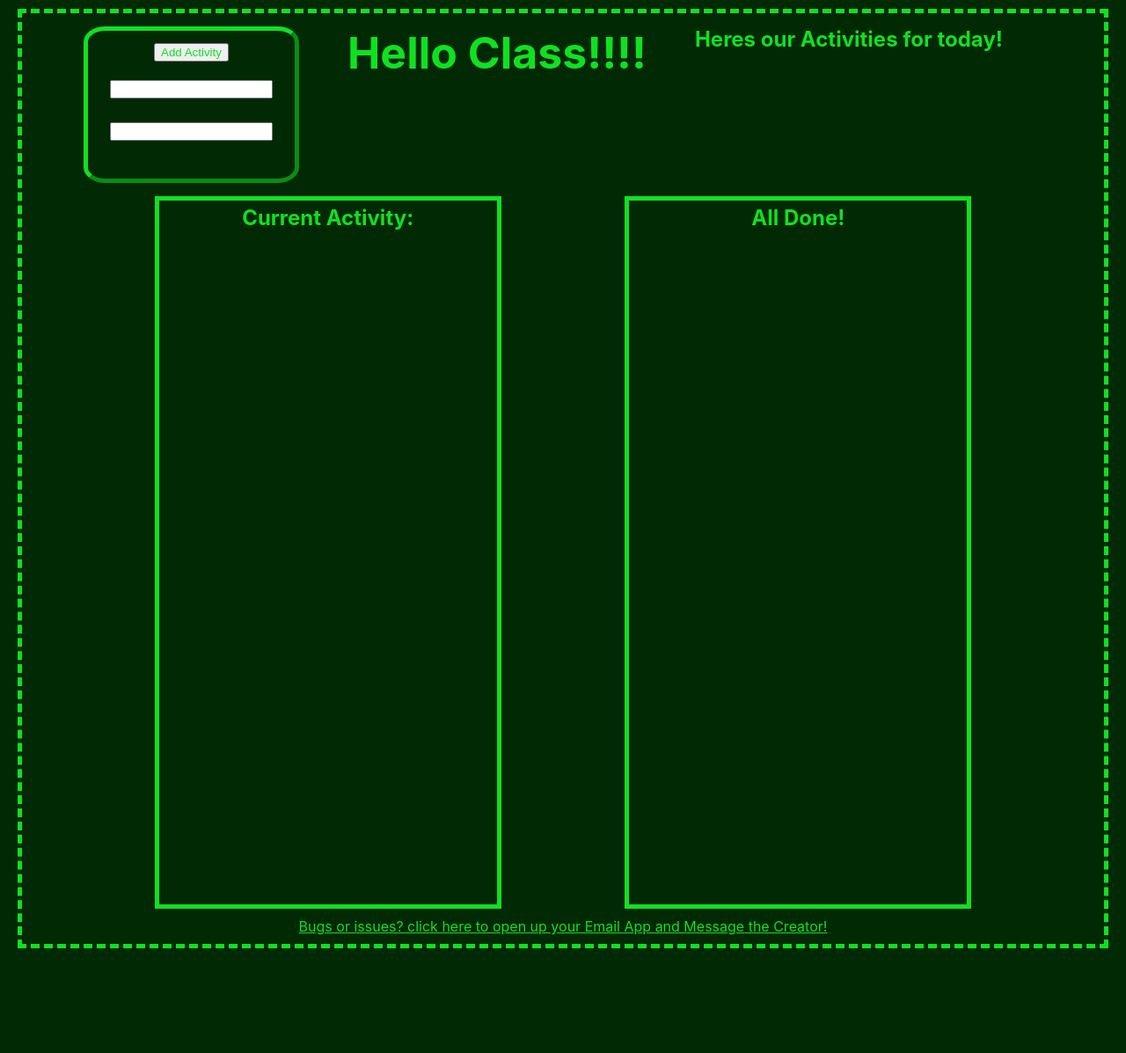
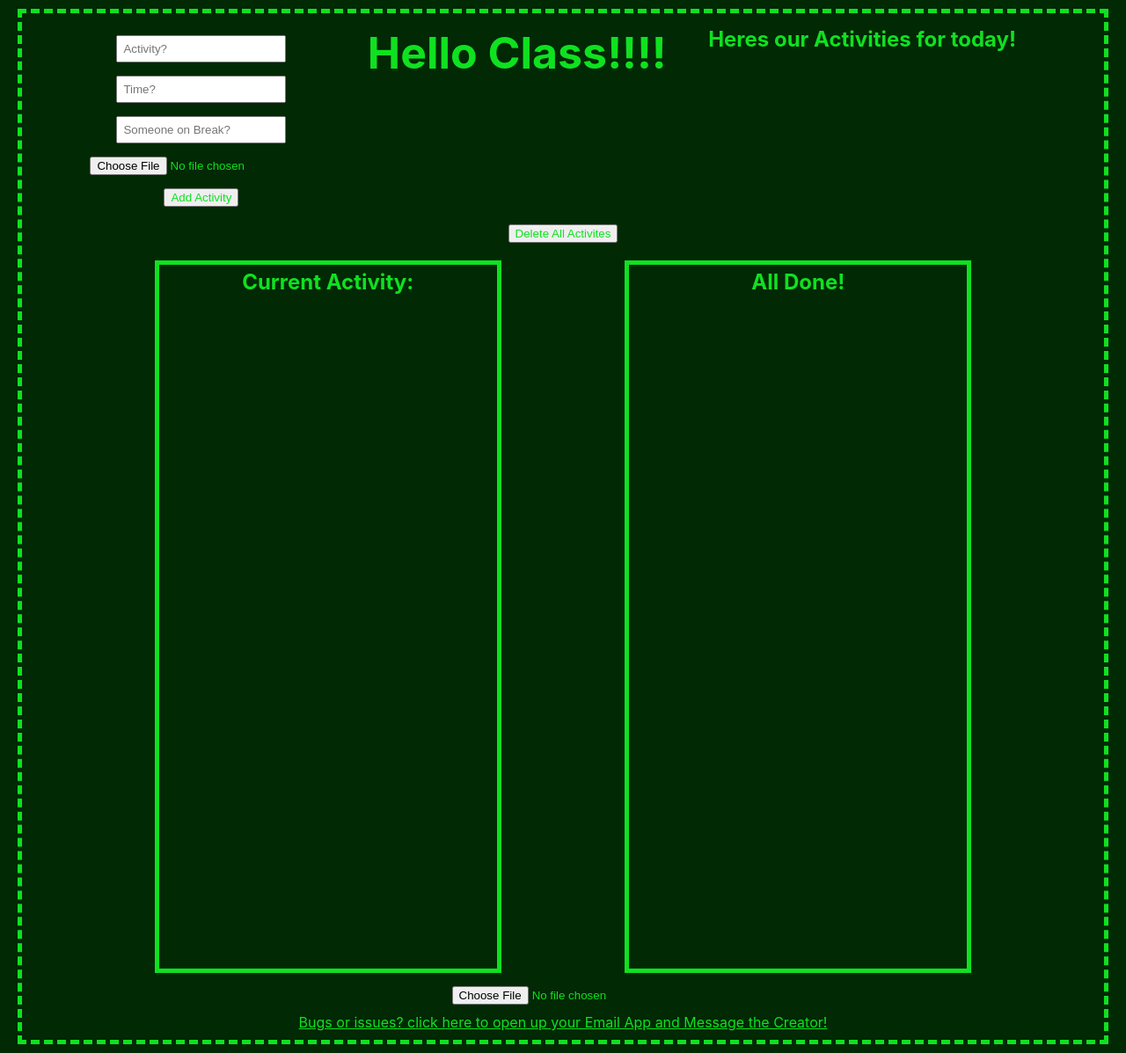
Before and after one commit to MrSinzo/Sinzos-Daily-Planner, a React (Create React App) app: page / in a window 1280 px wide. Shown: the whole page at 88% size. Before the commit the page ends 1088 px from the top, so only its background shows below. Built offline with nearby package versions, Linux system fonts and the light colour scheme.

Commit message:
Finally got image saving to work, going to reroute some UI, near MVP

```diff
--- a/src/App.css
+++ b/src/App.css
@@ -72,6 +72,7 @@ h1 {
   border-radius: 10%;
   min-width: 150px;
   min-height: 150px;
+  max-width: 200px;
   padding: 9px;
   font-size: 18px;
   cursor: move;
@@ -80,6 +81,7 @@ h1 {
 
 .activityText {
   padding: 6px;
+  color: black;
 }
 
 .draggableActivity:hover {
@@ -94,6 +96,11 @@ h1 {
   min-height: 100px;
   touch-action: manipulation;
   pointer-events: none;
+}
+
+.cardHeaderFlex {
+  display: flex;
+  justify-content: space-around;
 }
 
 /*Screen Responsive Code below*/
--- a/src/components/ActivityList.js
+++ b/src/components/ActivityList.js
@@ -5,21 +5,25 @@ export default function ActivityList({ localData }) {
   localData = JSON.parse(localStorage.getItem("Activity"));
 
   console.log(localData);
-    return (
-      <div className="flexthis">
-        {localData.map((singleAct) => (
-          <Draggable
-            key={singleAct.id}
-            axis="both"
-            defaultPosition={{ x: 0, y: 0 }}
-          >
-            <div>
-              <p> The draggable element</p>
-              <p>{singleAct.title}</p>
-              <p>{singleAct.time}</p>
+
+  return (
+    <div className="flexThis">
+      {localData.map((singleAct) => (
+        <div key={singleAct.key}>
+          <Draggable axis="both" defaultPosition={{ x: 0, y: 0 }}>
+            <div className="draggableActivity">
+              <div className="cardHeaderFlex">
+                <li>{singleAct.title}</li>
+                <li>{singleAct.time}</li>
+              </div>
+              <img className="picFix"
+                src={singleAct.image}
+              ></img>
+              <li>{singleAct.breakTime}</li>
             </div>
           </Draggable>
-        ))}
-      </div>
-    );
+        </div>
+      ))}
+    </div>
+  );
 }
--- a/src/components/Header.js
+++ b/src/components/Header.js
@@ -1,65 +1,218 @@
-import React from "react";
+import React, { useEffect } from "react";
 import { useState } from "react";
 import uuid from "../utils/helpers";
 
-if (localStorage.getItem("Activity") == null) {
-  localStorage.setItem("Activity", "[]");
-}
+function Header() {
+  if (localStorage.getItem("Activity") == null) {
+    localStorage.setItem("Activity", "[]");
+  }
 
-function Header() {
+  //   const [newActivity, setNewActivity] = useState(""
+  //  )
+
   const [title, setTitle] = useState("");
   const [time, setTime] = useState("");
-
+  const [breakTime, setBreakTime] = useState("");
+  const [image, setImage] = useState("");
+  const [selectedImage, setSelectedImage] = useState(
+    localStorage.getItem("profilePicture") ?? "/static/images/avatar/1.jpg"
+  );
+  // const file = document.querySelector("input[type=file]").files[0]
   const handleInputChange = (e) => {
     // Getting the value and name of the input which triggered the change
     const { name, value } = e.target;
 
     // Ternary statement that will call either setTitle or setTime based on what field the user is typing in
     // we can handle the extra stuff with and expanded if statement probably
-    return name === "title" ? setTitle(value) : setTime(value);
+    if (name === "title") {
+      return setTitle(value);
+    }
+    if (name === "time") {
+      return setTime(value);
+    }
+    if (name === "breakTime") {
+      return setBreakTime(value);
+    }
+    if (name === "image") {
+      return setImage(value);
+    }
   };
+
+  // const [file, setFile] = useState("");
+
+  useEffect(() => {
+    if (image) {
+      localStorage.getItem("profilePicture");
+    }
+  }, [image]);
+
   // the object we store the teachers input in
   const newActivity = {
     title: title,
     time: time,
-    id: uuid(),
+    breakTime: breakTime,
+    image: selectedImage,
+    key: uuid(),
+  };
+
+  // console.log(image);
+
+  const handlePhoto = (e) => {
+    const reader = new FileReader();
+
+    reader.onload = (event) => {
+      localStorage.setItem("SPED_IMAGE", event.target.result);
+      setSelectedImage(event.target.result);
+      // let info = event.target.result;
+      console.log(selectedImage);
+    };
+    reader.readAsDataURL(e.target.files[0]);
+    // console.log(newImage)
+    // setImage(newImage);
+  };
+  console.log(selectedImage)
+  const handleSubmit = (e) => {
+    e.preventDefault();
+    const formData = new FormData();
+    formData.append("photo", newActivity.image);
+
+    console.log(newActivity.image);
   };
 
   //when "Add Activity" button is clicked it will grab the old arrat of data,
   //push the new object into the array and then save it to local storage
 
   const handleClick = (e) => {
-    e.preventDefault();
-    console.log(title, time);
     let oldData = JSON.parse(localStorage.getItem("Activity"));
-    console.log(oldData);
+
+    // localStorage.setItem("profilePicture", event.target.result);
+    // setSelectedImage(event.target.result);
     oldData.push(newActivity);
+    localStorage.setItem("Activity", JSON.stringify(oldData));
+    // };
+    // console.log(reader);
+    // reader.readAsDataURL(e.target.files[0]);
+  };
 
-    localStorage.setItem("Activity", JSON.stringify(oldData));
-    // i know using window.loacation is looked down upon in REACT but im having trobule getting useEffect to work with local storage
-    window.location.reload()
-    setTitle("");
-    setTime("");
-  };
+  //working delte fo ALL Activities
+  // const handleDelete = useEffect(() => {
+  //   return localStorage.removeItem("Activity")
+  // })
+
+  const handleDelete = useEffect(() => {
+
+    localStorage.removeItem("Activity");
+    localStorage.removeItem("SPED_IMAGE")
+
+  });
+
+  // useEffect(() => {
+
+  // })
 
   return (
     <div>
       <div className="flexThis">
-        <div className="draggableActivity">
+        <div className="">
+          <li>
+            <input
+              className="activityText"
+              name="title"
+              value={title}
+              onChange={handleInputChange}
+              placeholder="Activity?"
+            />
+          </li>
+          <li>
+            <input
+              className="activityText"
+              name="time"
+              value={time}
+              onChange={handleInputChange}
+              placeholder="Time?"
+            />
+          </li>
+          <li>
+            <input
+              className="activityText"
+              name="breakTime"
+              value={breakTime}
+              onChange={handleInputChange}
+              placeholder="Someone on Break?"
+            />
+          </li>
+          <li>
+            <form onSubmit={handleSubmit} encType="multipart/form-data">
+                  <div
+                    title="Edit picture"
+                    className=""
+                    alt="Profile Picture"
+                    src={selectedImage}
+                    sx={{
+                      width: 250,
+                      height: 250,
+                    }}
+                    onClick={() => document.getElementById("fileInput").click()}
+                  />
+                  <input
+                    title="Click to edit!"
+                    type="file"
+                    accept=".png, .jpg, .jpeg"
+                    name="photo"
+                    onChange={handlePhoto}
+                    id="fileInput"
+                  />
+            </form>
+          </li>
           <button onClick={handleClick}>Add Activity</button>
-          <li className="activityText">
-            <input name="title" value={title} onChange={handleInputChange} />
-          </li>
-          <li className="activityText">
-            <input name="time" value={time} onChange={handleInputChange} />
-          </li>
         </div>
         <h1>Hello Class!!!!</h1>
         <h2>Heres our Activities for today!</h2>
         <br />
+      </div>
+      <div>
+        <button className="" id="deleteAllBtn" onClick={handleDelete}>
+          Delete All Activites
+        </button>
       </div>
     </div>
   );
 }
 
 export default Header; // our connection to the rest of the application
+
+// const handleClick = (e) => {
+//   const reader = new FileReader();
+
+//   reader.onload = (event) => {
+//     let oldData = JSON.parse(localStorage.getItem("Activity"));
+//     localStorage.setItem("profilePicture", event.target.result);
+//     setSelectedImage(event.target.result);
+//     oldData.push(newActivity);
+//     localStorage.setItem("Activity", JSON.stringify(oldData));
+//   };
+//   console.log(reader);
+//   reader.readAsDataURL(e.target.files[0]);
+// };
+
+// const handlePhoto = (e) => {
+//   // setNewAuthor({ ...newUser, photo: e.target.files[0] });
+//   // console.log(newUser.photo);
+
+//   const reader = new FileReader();
+
+//   const { name, value } = e.target;
+//   if (name === "image") {
+//     reader.onload = (event) => {
+//       // localStorage.setItem('profilePicture', event.target.result);
+//       // setSelectedImage(event.target.result);
+//       event.target.result;
+//       console.log(event.target.result);
+//       console.log(value)
+//       setImage(event.target.result)
+//     };
+//   }
+
+//   console.log(reader);
+//   reader.readAsDataURL(e.target.files[0]);
+// };
--- /dev/null
+++ b/src/components/ImageUpload.js
@@ -0,0 +1,76 @@
+// import axios from 'axios';
+import React, { useState } from "react";
+// import Avatar from "@mui/material/Avatar";
+
+const ImageUpload = () => {
+  const [newUser, setNewAuthor] = useState({
+    name: "",
+    photo: "",
+  });
+
+  const [selectedImage, setSelectedImage] = useState(
+    localStorage.getItem("profilePicture") ?? "/static/images/avatar/1.jpg"
+  );
+
+  const handlePhoto = (e) => {
+    // setNewAuthor({ ...newUser, photo: e.target.files[0] });
+    // console.log(newUser.photo);
+
+    const reader = new FileReader();
+
+    reader.onload = (event) => {
+      localStorage.setItem("profilePicture", event.target.result);
+      setSelectedImage(event.target.result);
+    };
+
+    reader.readAsDataURL(e.target.files[0]);
+    console.log(e.target.files[0])
+  };
+
+  const handleSubmit = (e) => {
+    e.preventDefault();
+    const formData = new FormData();
+    formData.append("photo", newUser.photo);
+
+    console.log(newUser.photo);
+
+    axios
+      .post("http://localhost:3000/users/add/", formData)
+      .then((res) => {
+        console.log(res);
+      })
+      .catch((err) => {
+        console.log(err);
+      });
+  };
+
+  return (
+    <form onSubmit={handleSubmit} encType="multipart/form-data">
+      <div className="flex flex-col">
+        <div style={{ position: "relative" }}>
+          <div
+            title="Edit picture"
+            className="mt-5 mr-5 hover:cursor-pointer"
+            alt="Profile Picture"
+            src={selectedImage}
+            sx={{
+              width: 250,
+              height: 250,
+            }}
+            onClick={() => document.getElementById("fileInput").click()}
+          />
+          <input
+            title="Click to edit!"
+            type="file"
+            accept=".png, .jpg, .jpeg"
+            name="photo"
+            onChange={handlePhoto}
+            id="fileInput"
+          />
+        </div>
+      </div>
+    </form>
+  );
+};
+
+export default ImageUpload;
--- a/src/pages/Container.js
+++ b/src/pages/Container.js
@@ -3,6 +3,7 @@ import Header from "../components/Header";
 import Footer from "../components/Footer";
 import ActivityList from "../components/ActivityList";
 import activities from "../Activities";
+import ImageUpload from "../components/ImageUpload";
 
 function Container() {
 
@@ -20,6 +21,9 @@ function Container() {
           <h2>All Done!</h2>
         </div>
       </div>
+      <div>
+        <ImageUpload/>
+      </div>
       <Footer />
     </div>
   );
```
Also changed, not shown: 8 other files (tests, documents, lock files or other folders).
